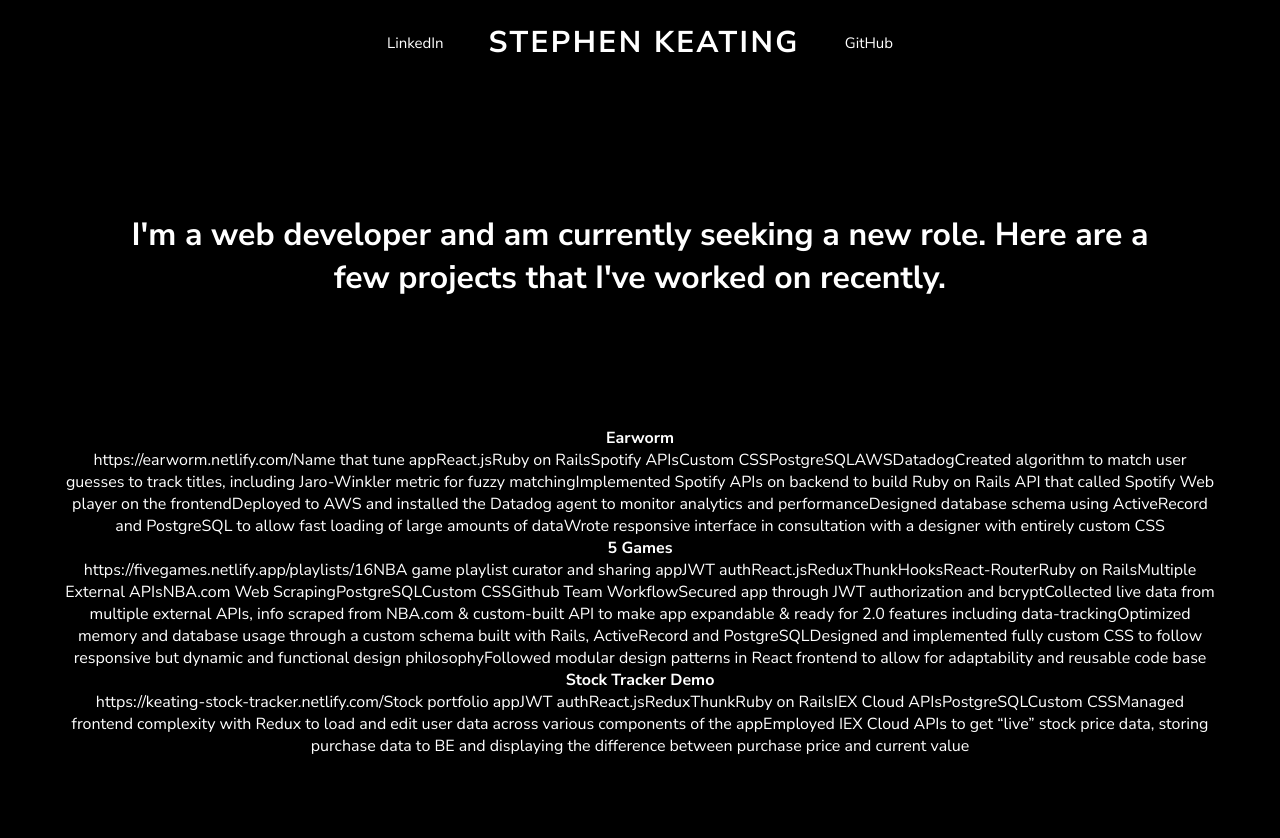
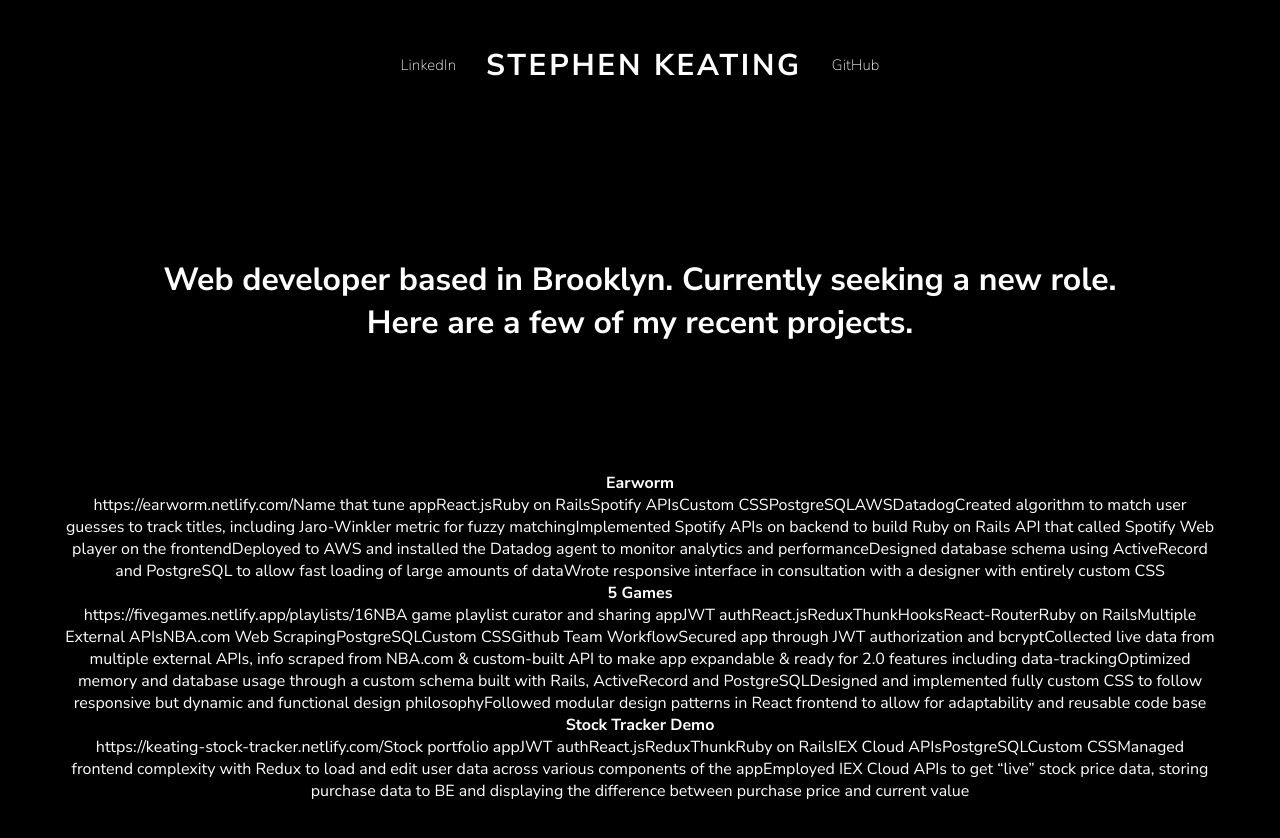
Before and after one commit to stephenkeating/keating-portfolio, a React (Create React App) app: page / in a window 1280 px wide. Shown: the top 838 px of the page. Built offline with nearby package versions, Linux system fonts and the light colour scheme.

Commit message:
further css refinement

```diff
--- a/public/index.html
+++ b/public/index.html
@@ -3,7 +3,7 @@
   <head>
     <meta charset="utf-8" />
     <link rel="icon" href="%PUBLIC_URL%/favicon.ico" />
-    <link href="https://fonts.googleapis.com/css2?family=Cabin:wght@400;700&family=Nunito+Sans:wght@400;700&display=swap" rel="stylesheet">
+    <link href="https://fonts.googleapis.com/css2?family=Cabin:wght@400;700&family=Nunito+Sans:wght@200;300;400;700&display=swap" rel="stylesheet">
     <meta name="viewport" content="width=device-width, initial-scale=1" />
     <meta name="theme-color" content="#000000" />
     <meta
--- a/src/App.css
+++ b/src/App.css
@@ -17,7 +17,6 @@
 
 body {
   font-family: 'Nunito Sans', sans-serif;
-  font-weight: 300;
   font-size: medium;
   background-color: black;
   color: white;
@@ -46,7 +45,7 @@ a:hover {
 }
 
 nav {
-  height: 85px;
+  height: 130px;
   text-align: center;
   display: flex;
   justify-content: center;
@@ -55,19 +54,19 @@ nav {
 }
 
 .nav-title {
-  margin-left: .5em;
-  margin-right: .5em;
+  margin-left: 1em;
+  margin-right: 1em;
   display: flex;
   font-size: 30px;
   font-weight: bold;
-  letter-spacing: .08em;
+  letter-spacing: .09em;
 }
 
 .nav-link {
   display: flex;
-  letter-spacing: 0em;
-  margin: 2em;
-  font-weight: 300;
+  letter-spacing: .01em;
+  /* margin: 2em; */
+  font-weight: 200;
   font-size: 15px;
   box-sizing: border-box;
 }
--- a/src/Components/Header.js
+++ b/src/Components/Header.js
@@ -3,8 +3,8 @@ import React from 'react';
 const Header = () => {
 
   return <h1>
-          I'm a web developer and am currently seeking a new role.
-          Here are a few projects that I've worked on recently.
+          Web developer based in Brooklyn. Currently seeking a new role.
+          Here are a few of my recent projects.
         </h1>
 };
 
```
